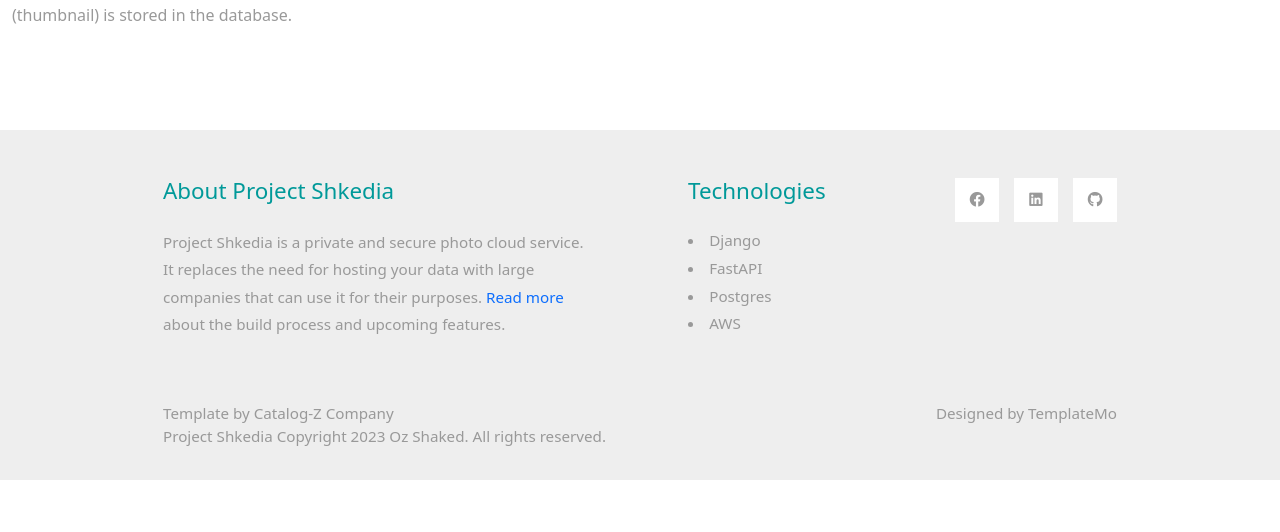
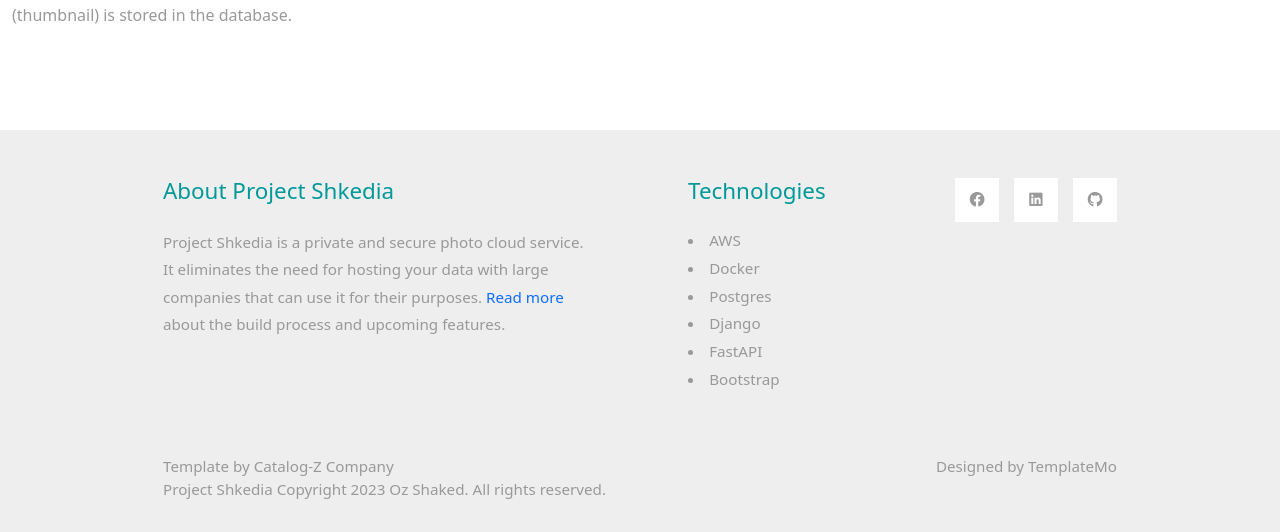
Before and after one commit to ozRnDs/shkedia-photo-gallary-backend, a Django app: page /about in a window 1280 px wide. Shown: the part 2121-2653 px from the top of the page. Before the commit the page ends 2601 px from the top, so only its background shows below. Run offline with Django 4.2, Linux system fonts and the light colour scheme; some libraries are stand-ins or nearby versions.

Commit message:
refactor(templates/footer): Adding technologies to the project, Rephrase the short about

```diff
--- a/src/templates/footer.html
+++ b/src/templates/footer.html
@@ -3,21 +3,27 @@
         <div class="row">
             <div class="col-lg-6 col-md-12 col-12 px-5 mb-5">
                 <h3 class="tm-text-primary mb-4 tm-footer-title">About Project Shkedia</h3>
-                <p>Project Shkedia is a private and secure photo cloud service. It replaces the need for hosting your data with large companies that can use it for their purposes. <a href={% url 'about'%}>Read more</a> about the build process and upcoming features.</p>
+                <p>Project Shkedia is a private and secure photo cloud service. It eliminates the need for hosting your
+                    data with large companies that can use it for their purposes. <a href={% url 'about' %}>Read
+                        more</a> about the build process and upcoming features.</p>
             </div>
             <div class="col-lg-3 col-md-6 col-sm-6 col-12 px-5 mb-5">
                 <h3 class="tm-text-primary mb-4 tm-footer-title">Technologies</h3>
                 <ul class="tm-footer-links pl-0">
+                    <li>AWS</li>
+                    <li>Docker</li>
+                    <li>Postgres</li>
                     <li>Django</li>
                     <li>FastAPI</li>
-                    <li>Postgres</li>
-                    <li>AWS</li>
+                    <li>Bootstrap</li>
                 </ul>
             </div>
             <div class="col-lg-3 col-md-6 col-sm-6 col-12 px-5 mb-5">
                 <ul class="tm-social-links d-flex justify-content-end pl-0 mb-5">
-                    <li class="mb-2"><a href="https://www.facebook.com/oz.rnds/"><i class="fab fa-facebook"></i></a></li>
-                    <li class="mb-2"><a href="https://www.linkedin.com/in/oz-shaked/"><i class="fab fa-linkedin"></i></a></li>
+                    <li class="mb-2"><a href="https://www.facebook.com/oz.rnds/"><i class="fab fa-facebook"></i></a>
+                    </li>
+                    <li class="mb-2"><a href="https://www.linkedin.com/in/oz-shaked/"><i
+                                class="fab fa-linkedin"></i></a></li>
                     <li class="mb-2"><a href="https://github.com/ozRnDs"><i class="fab fa-github"></i></a></li>
                 </ul>
                 <!-- <a href="#" class="tm-text-gray text-right d-block mb-2">Terms of Use</a> -->
@@ -30,7 +36,8 @@
                 Project Shkedia Copyright 2023 Oz Shaked. All rights reserved.
             </div>
             <div class="col-lg-4 col-md-5 col-12 px-5 text-right">
-                Designed by <a href="https://templatemo.com" class="tm-text-gray" rel="sponsored" target="_parent">TemplateMo</a>
+                Designed by <a href="https://templatemo.com" class="tm-text-gray" rel="sponsored"
+                    target="_parent">TemplateMo</a>
             </div>
         </div>
     </div>
```
